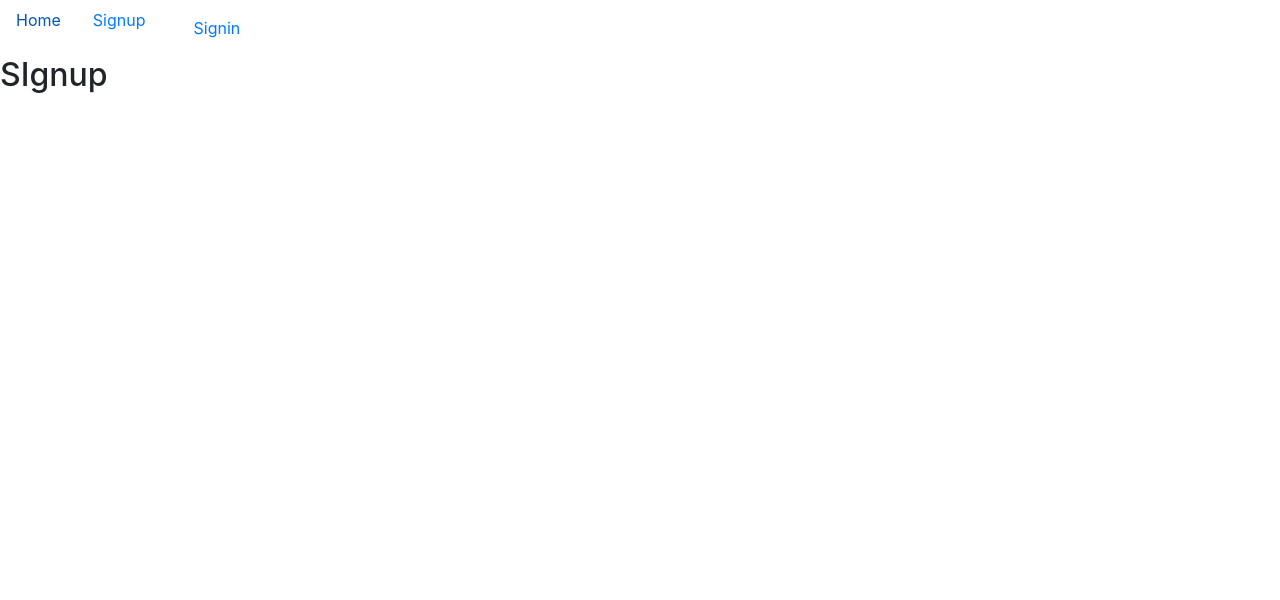
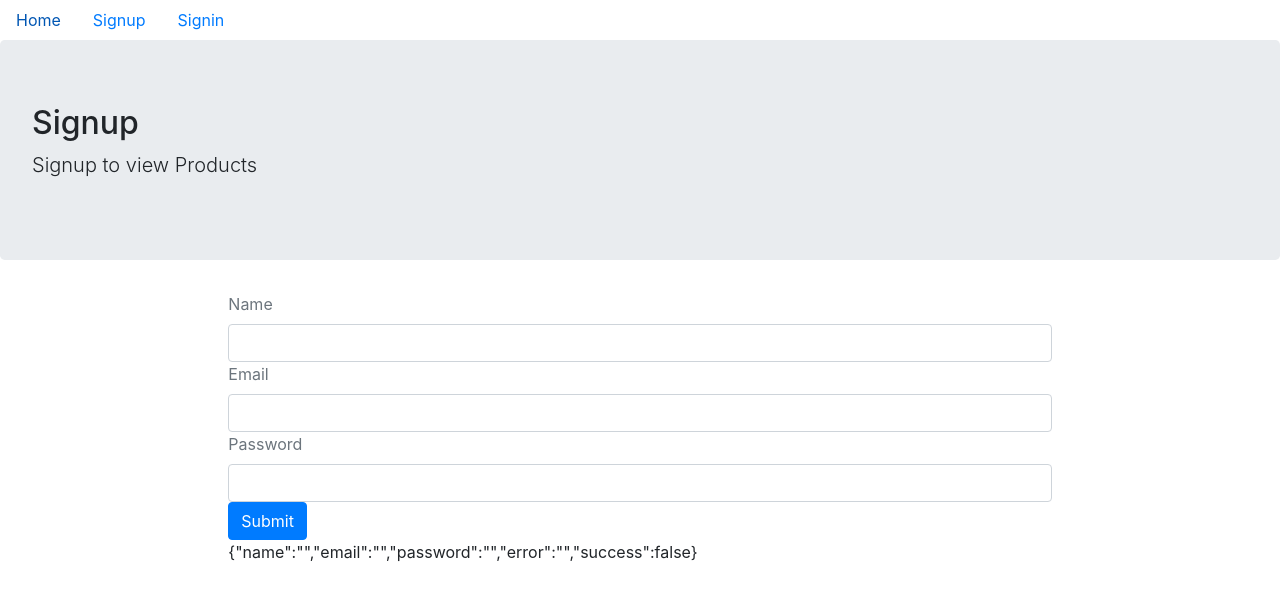
Before and after one commit to Axuby/react-hooks, a React (Create React App) app: page /signup in a window 1280 px wide. Shown: the top 600 px of the page. Built offline with nearby package versions, Linux system fonts and the light colour scheme.

Commit message:
Added user Authentication

```diff
--- a/src/User/Signin.js
+++ b/src/User/Signin.js
@@ -0,0 +1,104 @@
+import React,{useState}from 'react'
+import Layout from "../core/Layout";
+
+import {Redirect} from "react-router-dom"
+import {signin }from "../auth/userAuth";
+
+
+const Signin  = () =>{
+
+    const [Values, setValues] = useState({
+
+        email:"",
+        password:"",
+        error:"",
+        loading:false,
+        redirectToRefferer:false
+
+    })
+
+    const {email,password,error,loading,redirectToRefferer} = Values ;
+
+
+
+    const handleChange = name  => event => {
+    setValues({
+        ...Values,
+        error:false,
+        [name] :event.target.value
+    })
+    }
+
+
+
+
+    const clickSubmit= (e)=>{
+    e.preventDefault()
+    setValues({...Values,error:false,loading:true})
+
+    signin({ email,password })
+    .then(data =>{
+    if (data.error) {
+        setValues({
+            ...Values,
+            error:data.error,
+            loading:false
+        })
+    } else {
+        setValues({
+            ...Values,
+            // email:"",
+            // password:"",
+            // error:"",
+            // loading:false, only concerned with redirecting the user after registering
+            redirectToRefferer:true
+        })
+    }})
+    }
+        const signUpForm = () => (
+            <form >
+                 <div>
+                <label className="text-muted">Email</label>
+    <input type="email"  onChange={handleChange("email")} className="form-control" value={email} />
+                </div>
+                <div>
+                <label className="text-muted">Password</label>
+    <input type="password"  onChange={handleChange("password")} className="form-control" value={password} />
+                </div>
+
+                <button onClick={clickSubmit} className="btn btn-primary">Submit</button>
+            </form>
+        )
+
+        const showError = () => (
+            <div className="alert alert-danger" style={{display:error ? "" :'none'}}>
+    {error}
+            </div>
+        )
+
+        const showLoading = () => (
+            loading && (<div className="alert alert-info">
+                <h2>Loading ...</h2>
+            </div>)
+        )
+    const redirectUser = () =>{
+
+        if(redirectToRefferer){
+            return <Redirect to="/"></Redirect>
+        }
+    }
+
+    return(
+        <div>
+            <Layout title="Signup" description="Signup to view Products" className="container col-md-8 offset-md-2">
+                {showError()}
+              {showLoading()}
+              {signUpForm()}
+              {redirectUser()}
+              {JSON.stringify(Values)}
+            </Layout>
+        </div>
+    )
+
+    }
+    export default Signin;
--- a/src/User/Signup.js
+++ b/src/User/Signup.js
@@ -1,11 +1,95 @@
-import React from 'react';
+import React ,{useState} from 'react';
+import Layout from "../core/Layout";
+import {Link} from "react-router-dom";
+import {signup }from "../auth/userAuth"
 
 const Signup  = () =>{
 
+const [Values, setValues] = useState({
+    name:"",
+    email:"",
+    password:"",
+    error:"",
+    success:false
+
+})
+
+const {name,email,password,error,success} = Values ;
+
+
+
+const handleChange = name  => event => {
+setValues({
+    ...Values,
+    error:false,
+    [name] :event.target.value
+})
+}
+
+
+
+
+const clickSubmit= (e)=>{
+e.preventDefault()
+setValues({...Values,error:false})
+signup({name,email,password })
+.then(data =>{
+if (data.error) {
+    setValues({
+        ...Values,
+        error:data.error,
+        success:false
+    })
+} else {
+    setValues({
+        ...Values,
+        name:"",
+        email:"",
+        password:"",
+        error:"",
+        success:true
+    })
+}})
+}
+    const signUpForm = () => (
+        <form >
+            <div>
+            <label className="text-muted">Name</label>
+<input type="text"  onChange={handleChange("name")} className="form-control" value={name} />
+            </div> <div>
+            <label className="text-muted">Email</label>
+<input type="email"  onChange={handleChange("email")} className="form-control" value={email} />
+            </div>
+            <div>
+            <label className="text-muted">Password</label>
+<input type="password"  onChange={handleChange("password")} className="form-control" value={password} />
+            </div>
+
+            <button onClick={clickSubmit} className="btn btn-primary">Submit</button>
+        </form>
+    )
+
+    const showError = () => (
+        <div className="alert alert-danger" style={{display:error ? "" :'none'}}>
+{error}
+        </div>
+    )
+
+    const showSucces = () => (
+        <div className="alert alert-danger" style={{display:success ? "t" :'none'}}>
+Your account was successfully created! you can now <Link to="/signin">Signin</Link> to access the products.
+        </div>
+    )
+
+
 return(
     <div>
-        <h2>SIgnup
-        </h2>
+        <Layout title="Signup" description="Signup to view Products" className="container col-md-8 offset-md-2">
+            {showError()}
+          {showSucces()}
+          {signUpForm()}
+          {JSON.stringify(Values)}
+        </Layout>
     </div>
 )
 
--- /dev/null
+++ b/src/auth/userAuth.js
@@ -0,0 +1,35 @@
+import {API}   from "../config";
+
+
+
+export const  signup =(user) =>{
+
+    console.log(user)
+  return   fetch(`${API}/signup`,{
+        method:"POST",
+        headers:{
+            Accept:"application/json",
+            "Content-Type":"application/json"
+        },
+        body:JSON.stringify(user)
+    })
+    .then(res => res.JSON( ))
+    .catch(error => console.log(error))
+}
+
+
+
+export const  signin =(user) =>{
+
+    console.log(user)
+  return   fetch(`${API}/signin`,{
+        method:"GET",
+        headers:{
+            Accept:"application/json",
+            "Content-Type":"application/json"
+        },
+        body:JSON.stringify(user)
+    })
+    .then(res => res.JSON( ))
+    .catch(error => console.log(error))
+}
--- /dev/null
+++ b/src/config.js
@@ -0,0 +1 @@
+const API = process.env.REACT_APP_API_URL;
--- a/src/core/Home.js
+++ b/src/core/Home.js
@@ -1,10 +1,11 @@
 import React from 'react'
-
+import Layout from './Layout'
 const Home = () =>{
 
 
         return (
             <div>
+                <Layout title="Home Page" description="Node E-commerce App"> ....</Layout>
                 <h2>Home</h2>
             </div>
         )
--- /dev/null
+++ b/src/core/Layout.js
@@ -0,0 +1,13 @@
+import React  from "react";
+
+const Layout = ({title ="Title",description ="Description" ,className,children}) =>
+<div>
+<div className="jumbotron">
+<h2>{title}</h2>
+<p className="lead">{description}</p>
+    </div>
+    <div className={className}>
+      {children}
+    </div></div>
+
+export default Layout;
--- a/src/core/menu.js
+++ b/src/core/menu.js
@@ -14,16 +14,16 @@ const Menu = ({history}) => {
             <div>
             <ul className='nav nav-tabs.bg-primary'>
 
-                <li className='nav-item' to="/">
-                <Link className="nav-link" style={isActive(history,'/')}>Home</Link>
+                <li className='nav-item' >
+                <Link className="nav-link" to="/" style={isActive(history,'/')}>Home</Link>
                 </li>
 
-                <li className='nav-item' to="/signup">
-                <Link className="nav-link" style={isActive(history,'/signup')}> Signup </Link>
+                <li className='nav-item' >
+                <Link className="nav-link"  to="/signup"  style={isActive(history,'/signup')}> Signup </Link>
                 </li>
 
-                <li className='nav-link' to="/signin">
-                <Link className="nav-link" style={isActive(history,'/signin')}>Signin</Link>
+                <li className='nav-item' >
+                <Link className="nav-link" to="/signin" style={isActive(history,'/signin')}>Signin</Link>
                 </li>
 
                  </ul>
```
Also changed, not shown: 1 other file (tests, documents, lock files or other folders).
